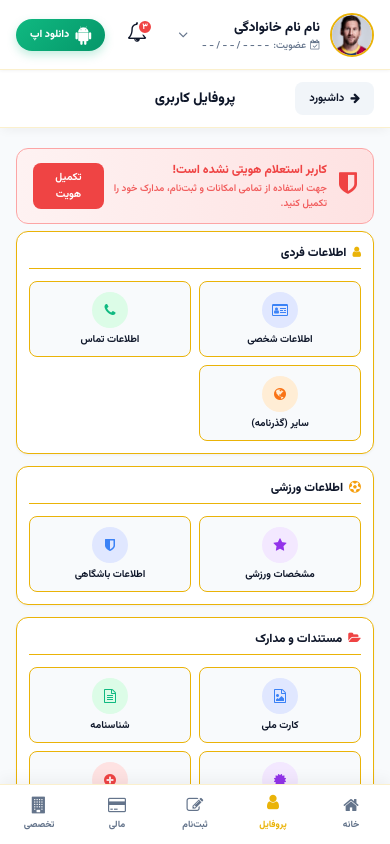
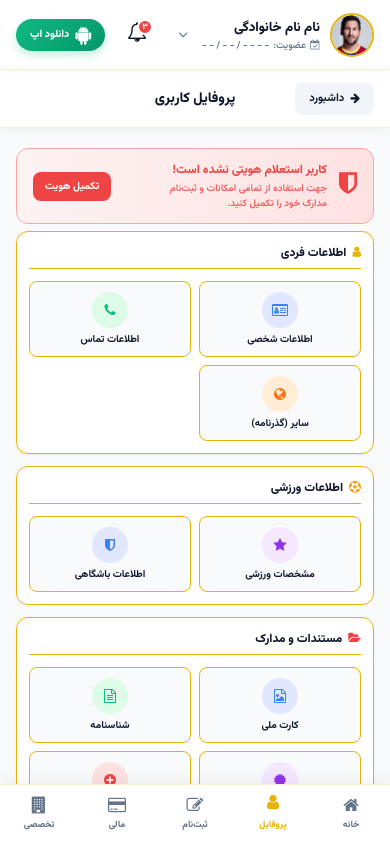
Before and after one commit to amirce73/footballit-frontend, a React (Vite) app: page /profile-hub in a window 390 px wide. Shown: the top 844 px of the page. Built offline with nearby package versions, Linux system fonts and the light colour scheme; what react-date-object, react-multi-date-picker would draw is missing.

Commit message:
feat: add ProfileHub page and base global stylesheet

```diff
--- a/src/index.css
+++ b/src/index.css
@@ -3928,3 +3928,16 @@ img {
         grid-column: 1 / -1;
     }
 }
+
+.mobile-text-400 {
+    display: none;
+}
+
+@media (max-width: 399px) {
+    .desktop-text-400 {
+        display: none;
+    }
+    .mobile-text-400 {
+        display: block;
+    }
+}
--- a/src/pages/ProfileHub.tsx
+++ b/src/pages/ProfileHub.tsx
@@ -17,7 +17,10 @@ export default function ProfileHub() {
                         <div className="verify-banner-icon"><i className="fa fa-shield"></i></div>
                         <div className="verify-banner-text">
                             <h4>کاربر استعلام هویتی نشده است!</h4>
-                            <p>جهت استفاده از تمامی امکانات و ثبت‌نام، مدارک خود را تکمیل کنید.</p>
+                            <p>
+                                <span className="desktop-text-400">جهت استفاده از تمامی امکانات و ثبت‌نام، مدارک خود را تکمیل کنید.</span>
+                                <span className="mobile-text-400">جهت استفاده از تمامی امکانات و ثبت‌نام<br/>مدارک خود را تکمیل کنید.</span>
+                            </p>
                         </div>
                     </div>
                     <button className="btn-verify-action" onClick={() => navigate('/verification')}>تکمیل هویت</button>
```
